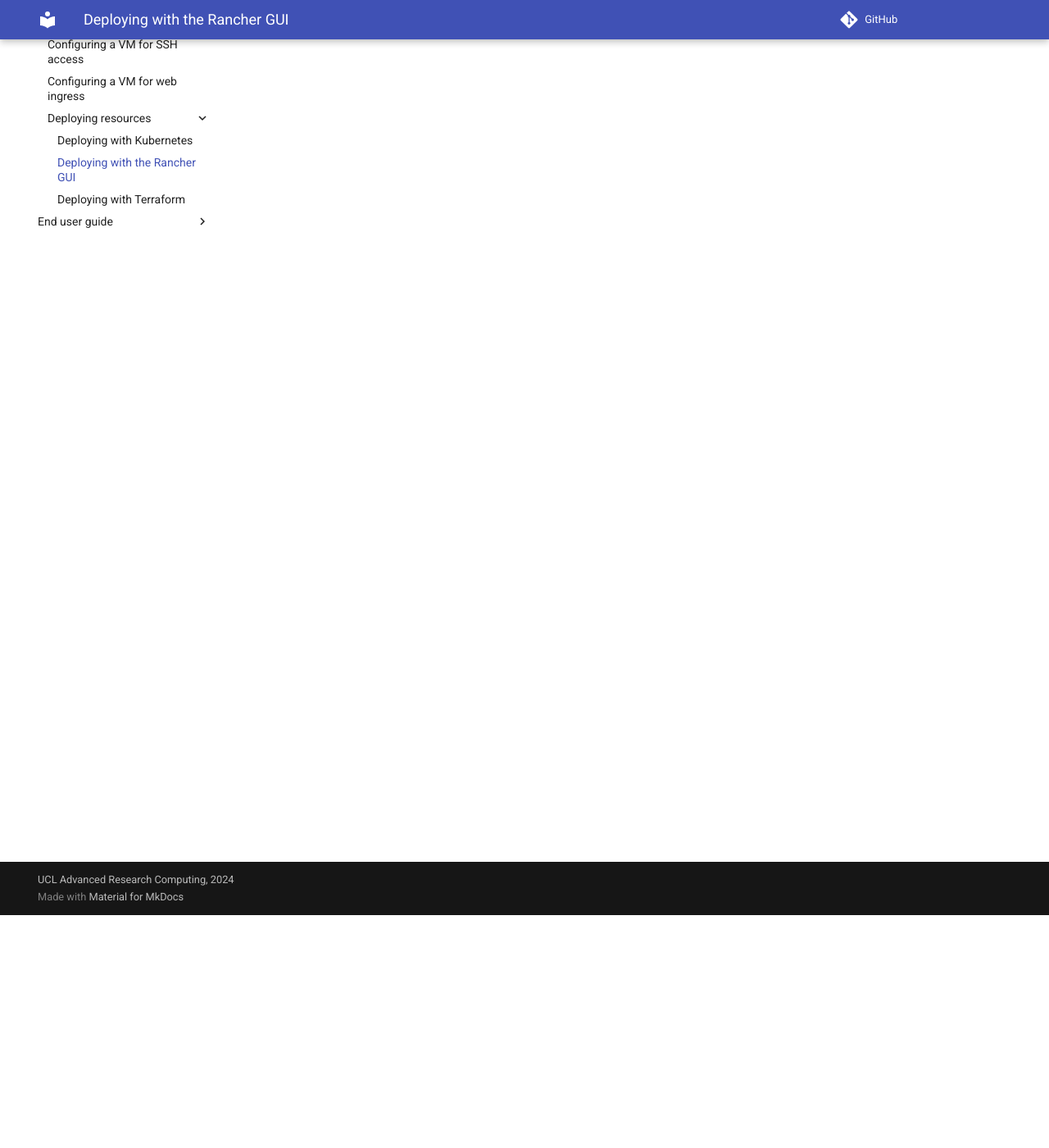
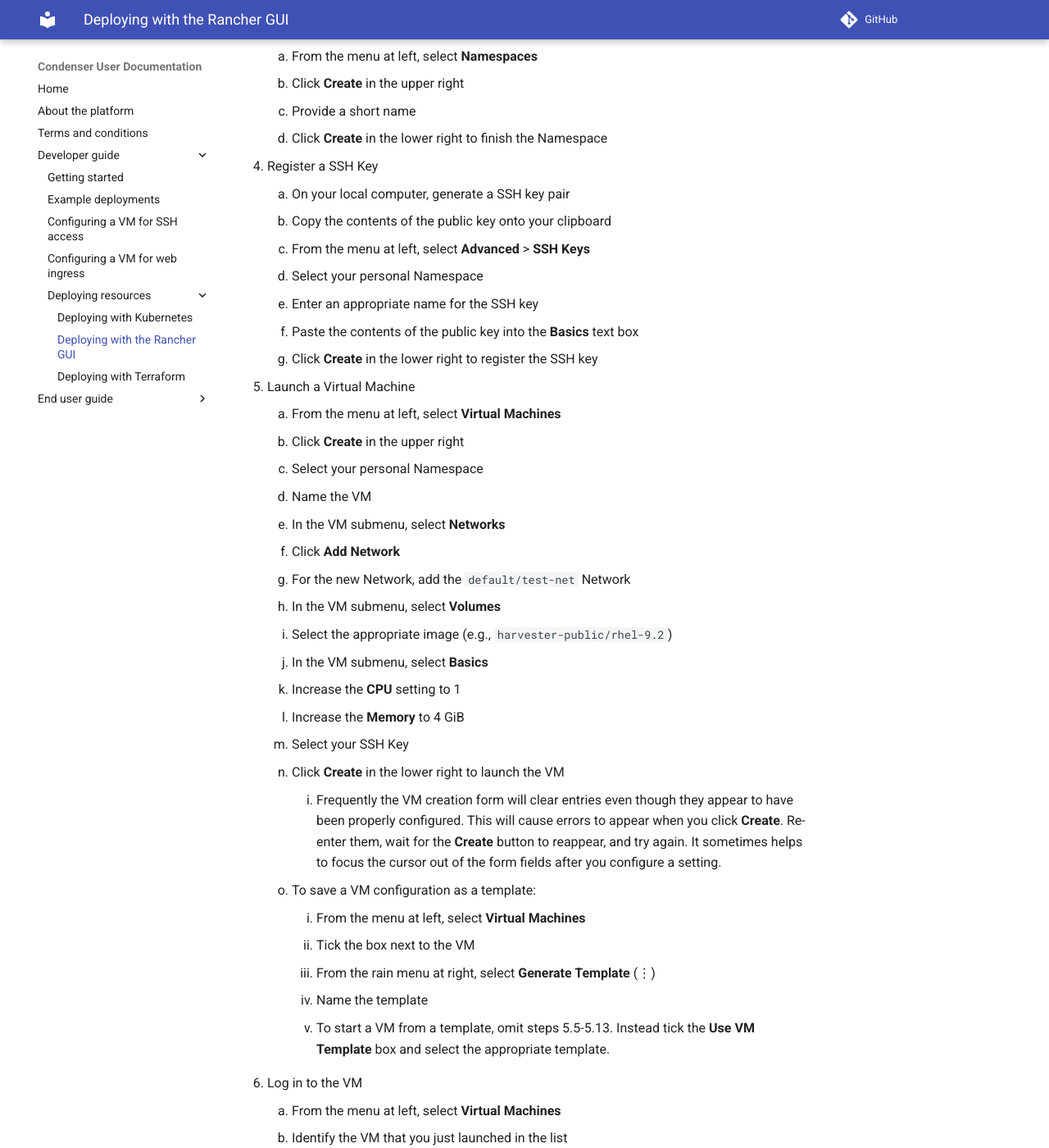
Before and after one commit to UCL-ARC/condenser-mkdocs, an MkDocs documentation site: the page built from docs/developer_guide/deploying_resources/deploying_rancher.md, in a window 1280 px wide and 1400 px high, scrolled down 284 px. Shown: the whole window at 82% size. Built offline with MkDocs 1.6.1 and Material for MkDocs 9.7.7, drawn with Linux system fonts in a browser that asks for light colours; comment, search, counter and statistics services are not loaded; some of the changed text lies outside the part shown.

Commit message:
initial content via cdkh

````diff
--- a/docs/developer_guide/deploying_resources/deploying_rancher.md
+++ b/docs/developer_guide/deploying_resources/deploying_rancher.md
@@ -3,3 +3,68 @@
 ---
 
 # Deploying with the Rancher GUI
+
+1. Enable the UCL ISD VPN: `asa-vpn-isd.ucl.ac.uk`
+2. Navigate to the Harvester console for the eng cluster: `https://harvester-eng.condenser.arc.ucl.ac.uk/dashboard`
+    1. Log in with Harvester eng admin credentials provided by Environments
+3. Create a personal Namespace
+    1. From the menu at left, select **Namespaces**
+    2. Click **Create** in the upper right
+    3. Provide a short name
+    4. Click **Create** in the lower right to finish the Namespace
+4. Register a SSH Key
+    1. On your local computer, generate a SSH key pair
+    2. Copy the contents of the public key onto your clipboard
+    3. From the menu at left, select **Advanced** > **SSH Keys**
+    4. Select your personal Namespace
+    5. Enter an appropriate name for the SSH key
+    6. Paste the contents of the public key into the **Basics** text box
+    7. Click **Create** in the lower right to register the SSH key
+5. Launch a Virtual Machine
+    1. From the menu at left, select **Virtual Machines**
+    2. Click **Create** in the upper right
+    3. Select your personal Namespace
+    4. Name the VM
+    5. In the VM submenu, select **Networks**
+    6. Click **Add Network**
+    7. For the new Network, add the `default/test-net` Network
+    8. In the VM submenu, select **Volumes**
+    9. Select the appropriate image (e.g., `harvester-public/rhel-9.2`)
+    10. In the VM submenu, select **Basics**
+    11. Increase the **CPU** setting to 1
+    12. Increase the **Memory** to 4 GiB
+    13. Select your SSH Key
+    14. Click **Create** in the lower right to launch the VM
+        1. Frequently the VM creation form will clear entries even though they
+        appear to have been properly configured. This will cause errors to appear
+        when you click **Create**. Re-enter them, wait for the **Create** button
+        to reappear, and try again. It sometimes helps to focus the cursor out of
+        the form fields after you configure a setting.
+    15. To save a VM configuration as a template:
+        1. From the menu at left, select **Virtual Machines**
+        2. Tick the box next to the VM
+        3. From the rain menu at right, select **Generate Template** (⋮)
+        4. Name the template
+        5. To start a VM from a template, omit steps 5.5-5.13. Instead tick the
+        **Use VM Template** box and select the appropriate template.
+6. Log in to the VM
+    1. From the menu at left, select **Virtual Machines**
+    2. Identify the VM that you just launched in the list
+    3. Copy the IP address associated with the `default/test-net` Network (the
+    IP address will begin with 172)
+    4. Obtain the `cloud-user@compute081` SSH key provided by Environments and
+    register it with your `ssh-agent`.
+    5. In your terminal, enter the following SSH command, filling in the
+    appropriate fields:
+
+    ```bash
+    ssh -i <PATH TO YOUR PERSONAL PRIVATE SSH KEY> -o StrictHostKeyChecking=no \
+    -o UserKnownHostsFile=/dev/null \
+    -o ProxyCommand="ssh -W %h:%p cloud-user@condenser.arc.ucl.ac.uk" \
+    cloud-user@<YOUR VMs default/test-net IP ADDRESS>
+    ```
+
+7. Terminate a VM
+    1. From the menu at left, select **Virtual Machines**
+    2. Tick the box next to the VM
+    3. Click **Delete** at the top of the table of VMs
````
